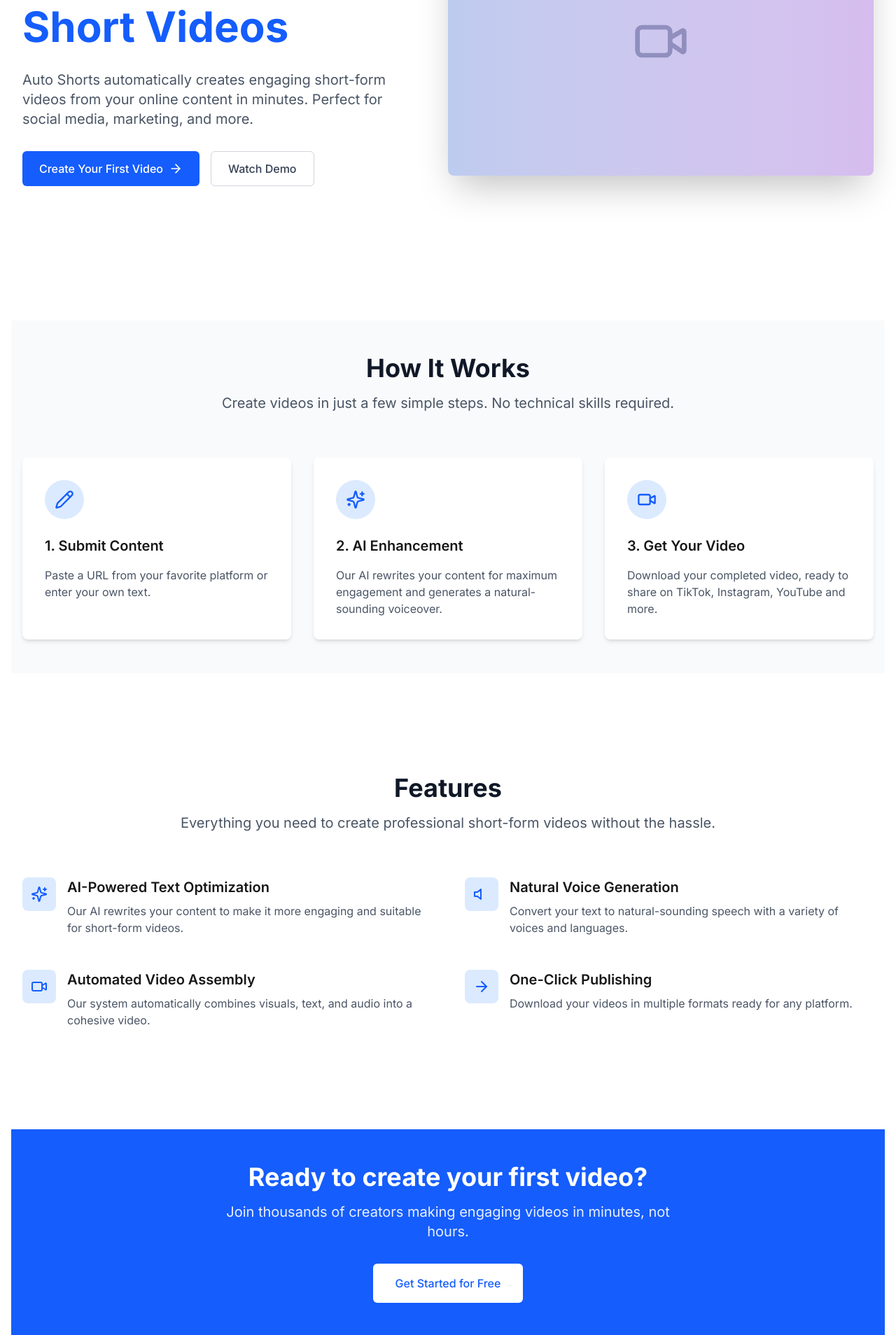
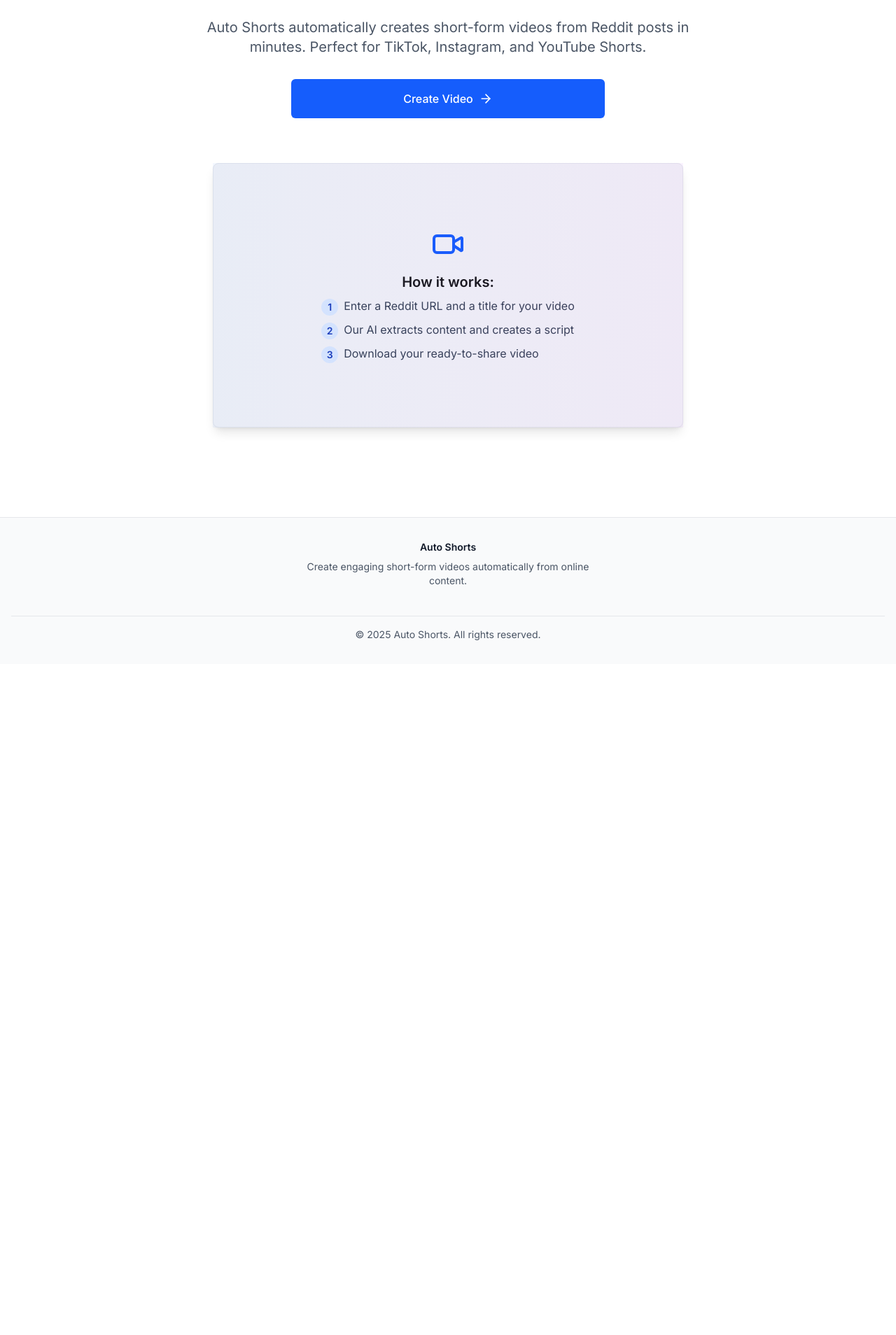
Before and after one commit to G4Q95/AutoShortsWebApp, a Next.js app in the folder web/frontend/: page / in a window 1280 px wide. Shown: the part 352-2260 px from the top of the page at 70% size. After the commit the page ends 1301 px from the top, so only its background shows below. Built offline with nearby package versions, Linux system fonts and the light colour scheme.

Commit message:
web/frontend/src/app/page.tsx (modified)

```diff
--- a/web/frontend/src/app/page.tsx
+++ b/web/frontend/src/app/page.tsx
@@ -1,171 +1,58 @@
 import Link from 'next/link';
-import { ArrowRight, VideoIcon, PencilIcon, VolumeIcon, SparklesIcon } from 'lucide-react';
-import Image from 'next/image';
+import { ArrowRight, VideoIcon } from 'lucide-react';
 
 export default function Home() {
   return (
-    <div className="space-y-24">
-      {/* Hero Section */}
+    <div>
+      {/* Simplified Hero Section */}
       <section className="py-12 md:py-24">
         <div className="container mx-auto px-4">
-          <div className="flex flex-col md:flex-row items-center">
-            <div className="md:w-1/2 md:pr-12">
+          <div className="flex flex-col items-center text-center max-w-3xl mx-auto">
             <h1 className="text-4xl md:text-6xl font-bold text-gray-900 leading-tight mb-6">
               Transform Content into <span className="text-blue-600">Engaging Short Videos</span>
             </h1>
             <p className="text-xl text-gray-600 mb-8">
-                Auto Shorts automatically creates engaging short-form videos from your online content in minutes. Perfect for social media, marketing, and more.
+              Auto Shorts automatically creates short-form videos from Reddit posts in minutes. Perfect for TikTok, Instagram, and YouTube Shorts.
             </p>
-              <div className="flex flex-col sm:flex-row space-y-4 sm:space-y-0 sm:space-x-4">
+            <div className="w-full max-w-md">
               <Link
                 href="/create"
-                  className="px-6 py-3 bg-blue-600 text-white rounded-md hover:bg-blue-700 transition-colors text-center font-medium flex items-center justify-center"
+                className="w-full px-6 py-4 bg-blue-600 text-white rounded-md hover:bg-blue-700 transition-colors text-center font-medium flex items-center justify-center"
               >
-                  Create Your First Video
+                Create Video
                 <ArrowRight className="ml-2 h-5 w-5" />
               </Link>
-                <Link
-                  href="/demo"
-                  className="px-6 py-3 border border-gray-300 text-gray-700 rounded-md hover:bg-gray-50 transition-colors text-center font-medium"
-                >
-                  Watch Demo
-                </Link>
             </div>
+
+            {/* Simple visual indicator */}
+            <div className="mt-16 relative w-full max-w-2xl">
+              <div className="aspect-video bg-gray-100 rounded-lg shadow-lg border border-gray-200 overflow-hidden">
+                <div className="absolute inset-0 bg-gradient-to-r from-blue-600/5 to-purple-600/5"></div>
+                <div className="h-full flex flex-col items-center justify-center p-8">
+                  <VideoIcon className="h-12 w-12 text-blue-600 mb-4" />
+                  <div className="text-center">
+                    <h3 className="text-xl font-semibold mb-2">How it works:</h3>
+                    <ol className="text-left text-gray-700 space-y-2 max-w-md mx-auto">
+                      <li className="flex items-start">
+                        <span className="inline-flex items-center justify-center h-6 w-6 rounded-full bg-blue-100 text-blue-800 font-semibold text-sm mr-2 mt-0.5">1</span>
+                        <span>Enter a Reddit URL and a title for your video</span>
+                      </li>
+                      <li className="flex items-start">
+                        <span className="inline-flex items-center justify-center h-6 w-6 rounded-full bg-blue-100 text-blue-800 font-semibold text-sm mr-2 mt-0.5">2</span>
+                        <span>Our AI extracts content and creates a script</span>
+                      </li>
+                      <li className="flex items-start">
+                        <span className="inline-flex items-center justify-center h-6 w-6 rounded-full bg-blue-100 text-blue-800 font-semibold text-sm mr-2 mt-0.5">3</span>
+                        <span>Download your ready-to-share video</span>
+                      </li>
+                    </ol>
                   </div>
-            <div className="md:w-1/2 mt-12 md:mt-0">
-              <div className="relative h-64 md:h-96 w-full rounded-lg overflow-hidden shadow-2xl">
-                <div className="absolute inset-0 bg-gradient-to-r from-blue-600/20 to-purple-600/20 z-10"></div>
-                {/* Placeholder for actual video/image */}
-                <div className="absolute inset-0 bg-gray-200 flex items-center justify-center">
-                  <VideoIcon className="h-20 w-20 text-gray-400" />
                 </div>
               </div>
             </div>
           </div>
         </div>
       </section>
-
-      {/* How it Works Section */}
-      <section className="py-12 bg-gray-50">
-        <div className="container mx-auto px-4">
-          <div className="text-center mb-16">
-            <h2 className="text-3xl md:text-4xl font-bold text-gray-900 mb-4">How It Works</h2>
-            <p className="text-xl text-gray-600 max-w-3xl mx-auto">
-              Create videos in just a few simple steps. No technical skills required.
-            </p>
-          </div>
-
-          <div className="grid grid-cols-1 md:grid-cols-3 gap-8">
-            <div className="bg-white p-8 rounded-lg shadow-md">
-              <div className="h-14 w-14 bg-blue-100 rounded-full flex items-center justify-center mb-6">
-                <PencilIcon className="h-7 w-7 text-blue-600" />
-              </div>
-              <h3 className="text-xl font-semibold mb-4">1. Submit Content</h3>
-              <p className="text-gray-600">
-                Paste a URL from your favorite platform or enter your own text.
-              </p>
-            </div>
-
-            <div className="bg-white p-8 rounded-lg shadow-md">
-              <div className="h-14 w-14 bg-blue-100 rounded-full flex items-center justify-center mb-6">
-                <SparklesIcon className="h-7 w-7 text-blue-600" />
-              </div>
-              <h3 className="text-xl font-semibold mb-4">2. AI Enhancement</h3>
-              <p className="text-gray-600">
-                Our AI rewrites your content for maximum engagement and generates a natural-sounding voiceover.
-              </p>
-            </div>
-
-            <div className="bg-white p-8 rounded-lg shadow-md">
-              <div className="h-14 w-14 bg-blue-100 rounded-full flex items-center justify-center mb-6">
-                <VideoIcon className="h-7 w-7 text-blue-600" />
-              </div>
-              <h3 className="text-xl font-semibold mb-4">3. Get Your Video</h3>
-              <p className="text-gray-600">
-                Download your completed video, ready to share on TikTok, Instagram, YouTube and more.
-              </p>
-            </div>
-          </div>
-        </div>
-      </section>
-
-      {/* Features Section */}
-      <section className="py-12">
-        <div className="container mx-auto px-4">
-          <div className="text-center mb-16">
-            <h2 className="text-3xl md:text-4xl font-bold text-gray-900 mb-4">Features</h2>
-            <p className="text-xl text-gray-600 max-w-3xl mx-auto">
-              Everything you need to create professional short-form videos without the hassle.
-            </p>
-          </div>
-
-          <div className="grid grid-cols-1 md:grid-cols-2 gap-12">
-            <div className="flex space-x-4">
-              <div className="h-12 w-12 bg-blue-100 rounded-lg flex items-center justify-center shrink-0">
-                <SparklesIcon className="h-6 w-6 text-blue-600" />
-              </div>
-              <div>
-                <h3 className="text-xl font-semibold mb-2">AI-Powered Text Optimization</h3>
-                <p className="text-gray-600">
-                  Our AI rewrites your content to make it more engaging and suitable for short-form videos.
-                </p>
-              </div>
-            </div>
-
-            <div className="flex space-x-4">
-              <div className="h-12 w-12 bg-blue-100 rounded-lg flex items-center justify-center shrink-0">
-                <VolumeIcon className="h-6 w-6 text-blue-600" />
-              </div>
-              <div>
-                <h3 className="text-xl font-semibold mb-2">Natural Voice Generation</h3>
-                <p className="text-gray-600">
-                  Convert your text to natural-sounding speech with a variety of voices and languages.
-                </p>
-              </div>
-            </div>
-
-            <div className="flex space-x-4">
-              <div className="h-12 w-12 bg-blue-100 rounded-lg flex items-center justify-center shrink-0">
-                <VideoIcon className="h-6 w-6 text-blue-600" />
-              </div>
-              <div>
-                <h3 className="text-xl font-semibold mb-2">Automated Video Assembly</h3>
-                <p className="text-gray-600">
-                  Our system automatically combines visuals, text, and audio into a cohesive video.
-                </p>
-              </div>
-            </div>
-
-            <div className="flex space-x-4">
-              <div className="h-12 w-12 bg-blue-100 rounded-lg flex items-center justify-center shrink-0">
-                <ArrowRight className="h-6 w-6 text-blue-600" />
-              </div>
-              <div>
-                <h3 className="text-xl font-semibold mb-2">One-Click Publishing</h3>
-                <p className="text-gray-600">
-                  Download your videos in multiple formats ready for any platform.
-                </p>
-              </div>
-            </div>
-          </div>
-        </div>
-      </section>
-
-      {/* CTA Section */}
-      <section className="py-12 bg-blue-600 text-white">
-        <div className="container mx-auto px-4 text-center">
-          <h2 className="text-3xl md:text-4xl font-bold mb-4">Ready to create your first video?</h2>
-          <p className="text-xl mb-8 opacity-90 max-w-2xl mx-auto">
-            Join thousands of creators making engaging videos in minutes, not hours.
-          </p>
-          <Link
-            href="/create"
-            className="px-8 py-4 bg-white text-blue-600 rounded-md hover:bg-gray-100 transition-colors text-center font-medium inline-block"
-          >
-            Get Started for Free
-          </Link>
-        </div>
-      </section>
     </div>
   );
 }
```
Lines whose indentation alone changed are shown as unchanged.
